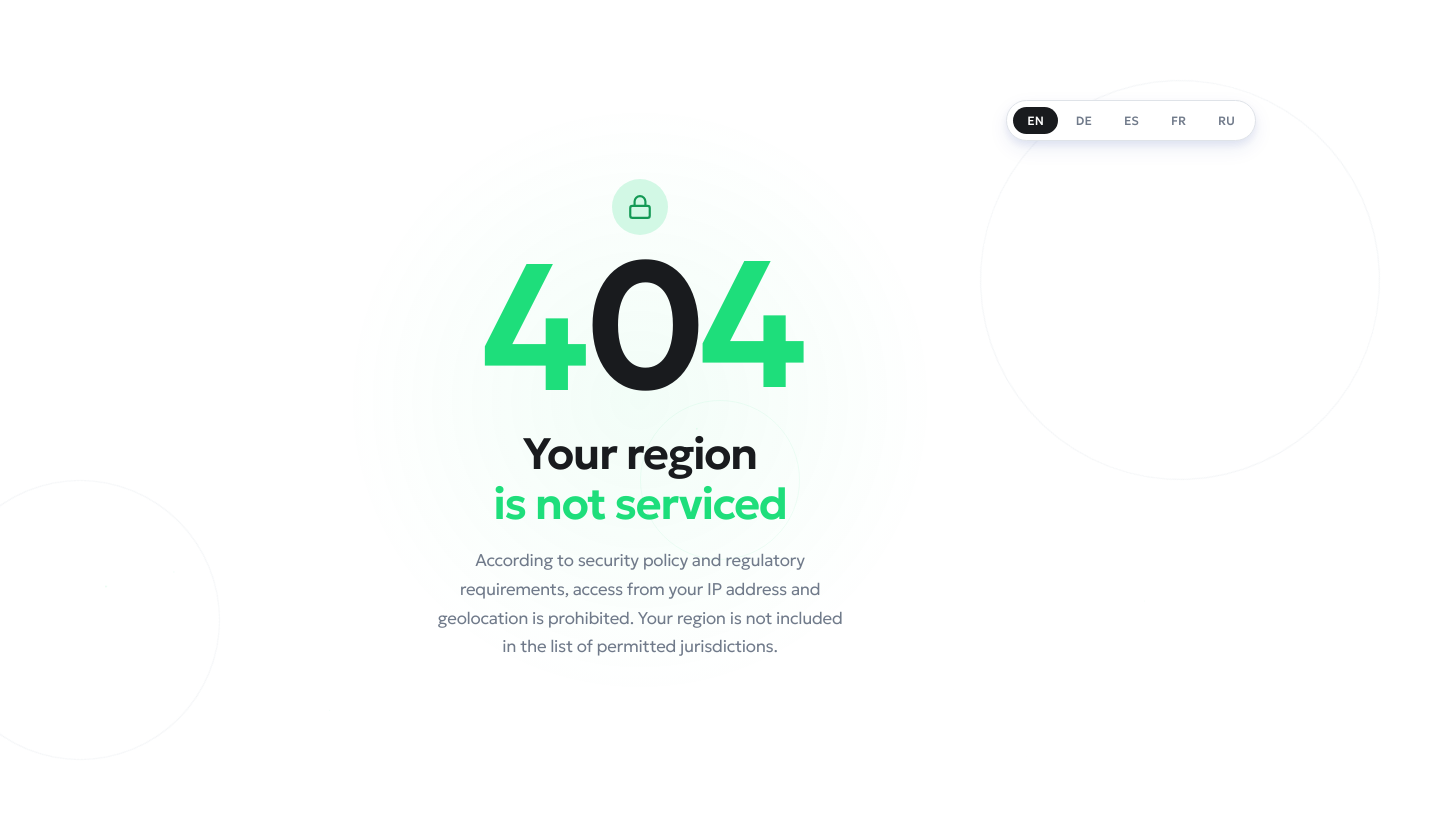
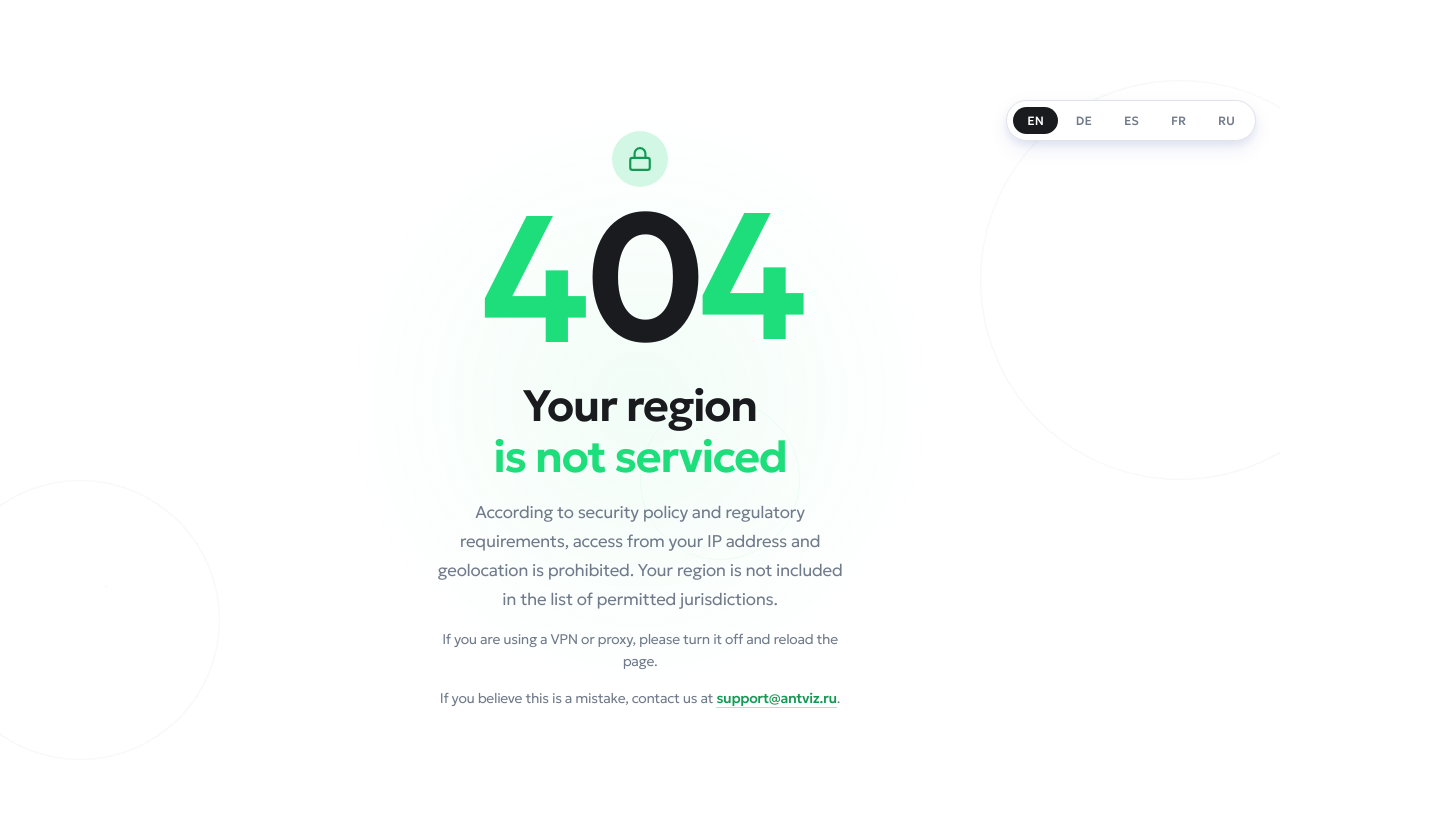
Before and after one commit to mqrzz/poddomen-uttkjliuytufdryjkjiuytfrdsytfujkjlkjir7fgu, a plain HTML site: page index.html in a window 1280 px wide. Shown: the whole page, 1453 px wide, since content can reach past the window. Drawn offline with Linux system fonts and the light colour scheme.

Commit message:
Update index.html

```diff
--- a/index.html
+++ b/index.html
@@ -5,6 +5,7 @@
   <meta name="viewport" content="width=device-width, initial-scale=1.0"/>
   <title>Region is not supported — Antviz</title>
   <meta name="description" content="Region is not supported." />
+  <meta name="robots" content="noindex, nofollow" />
   <link rel="canonical" href="https://geo.antviz.ru" />
   <link rel="icon" href="img/favicon.png" type="image/png"/>
   <link rel="preconnect" href="https://fonts.googleapis.com"/>
@@ -30,7 +31,7 @@
       --sh2: 0 8px 20px rgba(0,51,153,.08), 0 4px 8px rgba(0,51,153,.08);
       --font: 'Geologica', 'Inter', 'Arial', sans-serif;
     }
-    html { scroll-behavior: smooth; }
+    html { scroll-behavior: smooth; overflow-x: hidden; }
     body {
       background: var(--bg);
       color: var(--text);
@@ -40,8 +41,11 @@
       letter-spacing: -0.02em;
       -webkit-font-smoothing: antialiased;
       min-height: 100vh;
+      width: 100%;
       display: flex;
       flex-direction: column;
+      position: relative;
+      overflow-x: hidden;
     }
 
     /* ── HERO ── */
@@ -195,6 +199,21 @@
       margin: 0 auto;
     }
 
+    .error-note {
+      font-size: 14px;
+      color: var(--muted);
+      line-height: 1.6;
+      max-width: 420px;
+      margin: 14px auto 0;
+    }
+    .support-link {
+      color: var(--green-d);
+      font-weight: 500;
+      text-decoration: none;
+      border-bottom: 1px solid rgba(20,153,85,.3);
+    }
+    .support-link:hover { border-bottom-color: var(--green-d); }
+
     /* ── Анимация появления ── */
     .reveal {
       opacity: 0;
@@ -275,8 +294,6 @@
 </head>
 <body>
 
-<script src="nav.js" data-page="404"></script>
-
 <!-- Переключатель языков -->
 <div class="lang-switcher" id="langSwitcher">
   <button class="lang-btn" data-lang="en">EN</button>
@@ -316,31 +333,25 @@
 
     <!-- Заголовок -->
     <h1 class="error-title reveal reveal-3" id="titleLine">
-      Ваш регион<br/><em id="titleHighlight">не обслуживается</em>
+      Your region<br/><em id="titleHighlight">is not serviced</em>
     </h1>
 
     <!-- Описание -->
     <p class="error-desc reveal reveal-4" id="descText">
-      Согласно политике безопасности и требованиям регулятора, доступ с вашего IP-адреса и геолокации запрещён. Ваш регион не входит в список разрешённых юрисдикций.
+      According to security policy and regulatory requirements, access from your IP address and geolocation is prohibited. Your region is not included in the list of permitted jurisdictions.
+    </p>
+
+    <!-- VPN -->
+    <p class="error-note reveal reveal-4" id="vpnText">
+      If you are using a VPN or proxy, please turn it off and reload the page.
+    </p>
+
+    <!-- Support -->
+    <p class="error-note reveal reveal-4" id="supportText">
+      If you believe this is a mistake, contact us at <a href="mailto:support@antviz.ru" class="support-link">support@antviz.ru</a>.
     </p>
   </div>
 </section>
-
-<script type="module">
-  import { auth } from './firebase-config.js';
-  import { onAuthStateChanged } from "https://www.gstatic.com/firebasejs/10.12.0/firebase-auth.js";
-  onAuthStateChanged(auth, user => {
-    const np = document.getElementById('navProfile');
-    const nl = document.getElementById('navLogin');
-    if (user) {
-      if (np) np.style.display = 'flex';
-      if (nl) nl.style.display = 'none';
-    } else {
-      if (np) np.style.display = 'none';
-      if (nl) nl.style.display = 'flex';
-    }
-  });
-</script>
 
 <script>
   // ── Переводы ──
@@ -348,27 +359,37 @@
     en: {
       titlePrefix: 'Your region',
       titleHighlight: 'is not serviced',
-      desc: 'According to security policy and regulatory requirements, access from your IP address and geolocation is prohibited. Your region is not included in the list of permitted jurisdictions.'
+      desc: 'According to security policy and regulatory requirements, access from your IP address and geolocation is prohibited. Your region is not included in the list of permitted jurisdictions.',
+      vpn: 'If you are using a VPN or proxy, please turn it off and reload the page.',
+      supportPrefix: 'If you believe this is a mistake, contact us at',
     },
     de: {
       titlePrefix: 'Ihre Region',
       titleHighlight: 'wird nicht bedient',
-      desc: 'Gemäß der Sicherheitsrichtlinie und regulatorischen Anforderungen ist der Zugriff von Ihrer IP-Adresse und Geolokalisierung untersagt. Ihre Region gehört nicht zu den zugelassenen Gerichtsbarkeiten.'
+      desc: 'Gemäß der Sicherheitsrichtlinie und regulatorischen Anforderungen ist der Zugriff von Ihrer IP-Adresse und Geolokalisierung untersagt. Ihre Region gehört nicht zu den zugelassenen Gerichtsbarkeiten.',
+      vpn: 'Falls Sie ein VPN oder einen Proxy verwenden, deaktivieren Sie es bitte und laden Sie die Seite neu.',
+      supportPrefix: 'Falls Sie glauben, dass dies ein Fehler ist, kontaktieren Sie uns unter',
     },
     es: {
       titlePrefix: 'Tu región',
       titleHighlight: 'no está disponible',
-      desc: 'De acuerdo con la política de seguridad y los requisitos reglamentarios, el acceso desde su dirección IP y geolocalización está prohibido. Su región no está incluida en la lista de jurisdicciones permitidas.'
+      desc: 'De acuerdo con la política de seguridad y los requisitos reglamentarios, el acceso desde su dirección IP y geolocalización está prohibido. Su región no está incluida en la lista de jurisdicciones permitidas.',
+      vpn: 'Si estás usando una VPN o proxy, desactívalo y recarga la página.',
+      supportPrefix: 'Si crees que esto es un error, contáctanos en',
     },
     fr: {
       titlePrefix: 'Votre région',
       titleHighlight: "n'est pas desservie",
-      desc: "Conformément à la politique de sécurité et aux exigences réglementaires, l'accès depuis votre adresse IP et votre géolocalisation est interdit. Votre région ne figure pas dans la liste des juridictions autorisées."
+      desc: "Conformément à la politique de sécurité et aux exigences réglementaires, l'accès depuis votre adresse IP et votre géolocalisation est interdit. Votre région ne figure pas dans la liste des juridictions autorisées.",
+      vpn: "Si vous utilisez un VPN ou un proxy, veuillez le désactiver et recharger la page.",
+      supportPrefix: "Si vous pensez qu'il s'agit d'une erreur, contactez-nous à",
     },
     ru: {
       titlePrefix: 'Ваш регион',
       titleHighlight: 'не обслуживается',
-      desc: 'Согласно политике безопасности и требованиям регулятора, доступ с вашего IP-адреса и геолокации запрещён. Ваш регион не входит в список разрешённых юрисдикций.'
+      desc: 'Согласно политике безопасности и требованиям регулятора, доступ с вашего IP-адреса и геолокации запрещён. Ваш регион не входит в список разрешённых юрисдикций.',
+      vpn: 'Если вы используете VPN или прокси, отключите его и обновите страницу.',
+      supportPrefix: 'Если вы считаете, что это ошибка, напишите нам на',
     }
   };
 
@@ -379,25 +400,25 @@
     const titleLine = document.getElementById('titleLine');
     const titleHighlight = document.getElementById('titleHighlight');
     const desc = document.getElementById('descText');
+    const vpnText = document.getElementById('vpnText');
+    const supportText = document.getElementById('supportText');
 
     if (titleLine && titleHighlight) {
       titleLine.innerHTML = `${t.titlePrefix}<br/><em id="titleHighlight">${t.titleHighlight}</em>`;
     }
     if (desc) desc.textContent = t.desc;
+    if (vpnText) vpnText.textContent = t.vpn;
+    if (supportText) supportText.innerHTML = `${t.supportPrefix} <a href="mailto:support@antviz.ru" class="support-link">support@antviz.ru</a>.`;
 
     document.querySelectorAll('.lang-btn').forEach(btn => {
       const langAttr = btn.getAttribute('data-lang');
       if (langAttr === langCode) btn.classList.add('active');
       else btn.classList.remove('active');
     });
-
-    localStorage.setItem('selectedLang', langCode);
   }
 
-  // ── Загрузка сохранённого языка ──
-  let savedLang = localStorage.getItem('selectedLang');
-  if (!savedLang || !translations[savedLang]) savedLang = 'en';
-  setLanguage(savedLang);
+  // ── Всегда стартуем на английском, независимо от прошлых визитов ──
+  setLanguage('en');
 
   // ── Клики по кнопкам языка ──
   document.querySelectorAll('.lang-btn').forEach(btn => {
@@ -437,6 +458,5 @@
   })();
 </script>
 
-<script src="footer.js" data-page="auth"></script>
 </body>
 </html>
```
